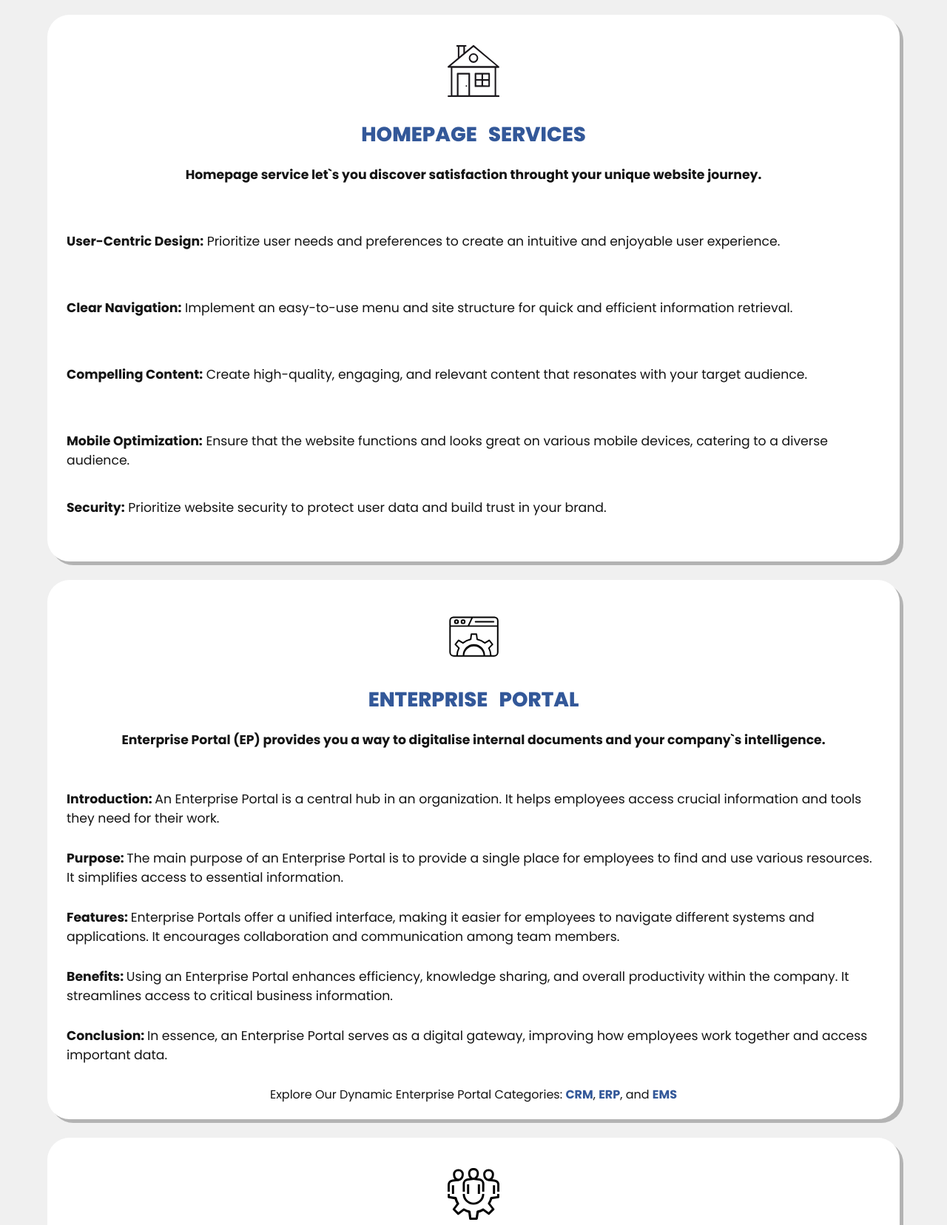
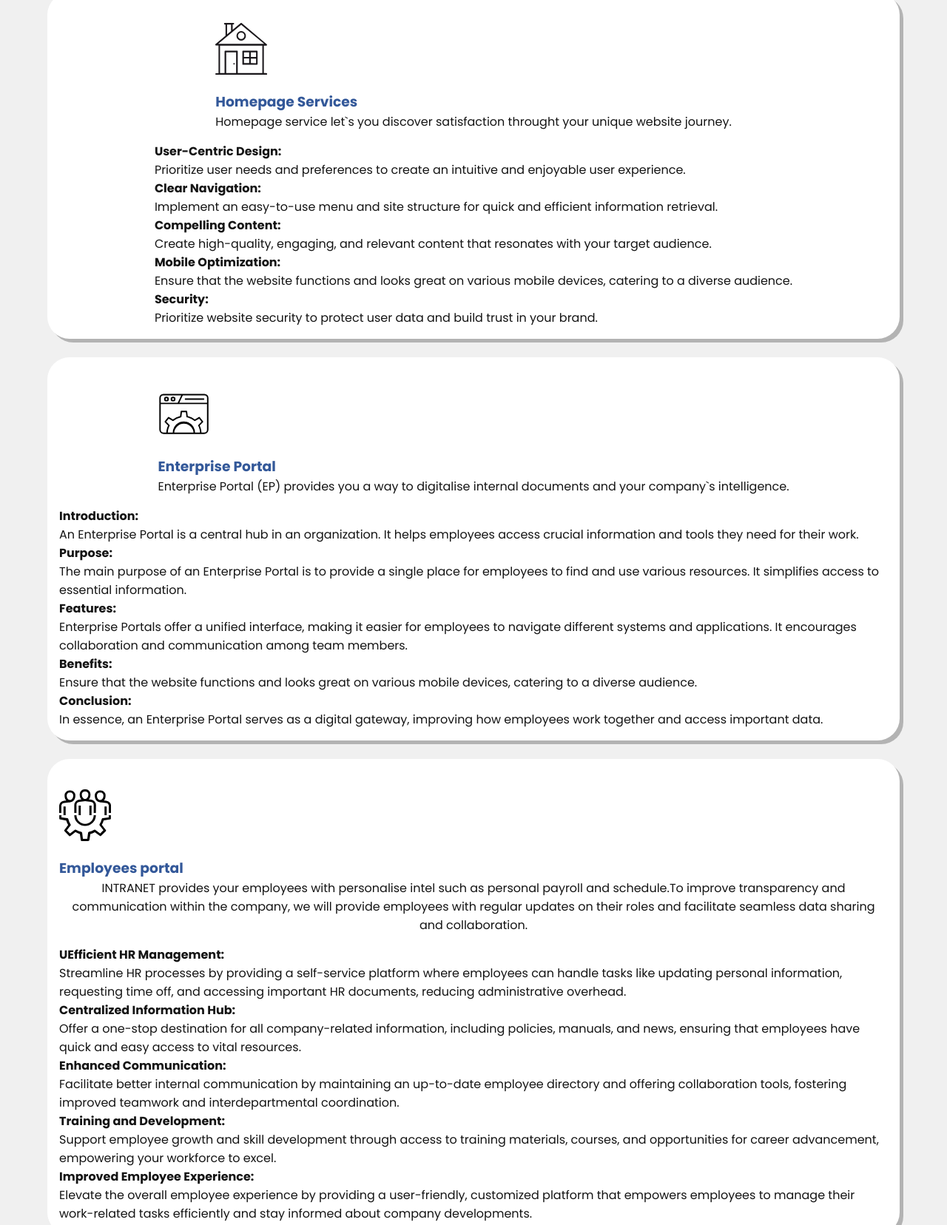
Before and after one commit to Juan-Valenz/tich-html, a website: page src/en/services/index.html in a window 1280 px wide. Shown: the part 945-2601 px from the top of the page at 74% size. Drawn offline with Linux system fonts and the light colour scheme.

Commit message:
Update index.html
• Services card update

```diff
--- a/src/en/services/index.html
+++ b/src/en/services/index.html
@@ -81,9 +81,9 @@
 
     <section id="services">
       <h2>Services</h2>
-      <p></p>
       <div class="cards">
         <article class="card">
+          <header>
             <svg xmlns="http://www.w3.org/2000/svg" viewBox="0 0 48 48">
               <g fill="#1a171b">
                 <path
@@ -93,77 +93,126 @@
                 <circle cx="17.4" cy="37.9" r=".7" />
               </g>
             </svg>
-          <div class="content">
             <h3>Homepage Services</h3>
+            <p>
+              Homepage service let`s you discover satisfaction throught your unique website journey.
+            </p>
+          </header>
           <main>
-
-              <p class="service">
-                <span>Homepage service let`s you discover satisfaction throught your unique website journey. </span>
-              </p>
-              <p>
-                <span>User-Centric Design:</span> Prioritize user needs and preferences to create an intuitive and
+            <div>
+              <header>
+                <h4>User-Centric Design:</h4>
+              </header>
+              <main>
+                Prioritize user needs and preferences to create an intuitive and
                 enjoyable user experience.
-              </p>
-              <p>
-                <span>Clear Navigation:</span> Implement an easy-to-use menu and site structure for quick and efficient
-                information retrieval.
-              </p>
-              <p>
-                <span>Compelling Content:</span> Create high-quality, engaging, and relevant content that resonates with
-                your target audience.
-              </p>
-              <p>
-                <span> Mobile Optimization:</span> Ensure that the website functions and looks great on various mobile
-                devices, catering to a diverse audience.
-              </p>
-              <p>
-                <span>Security:</span> Prioritize website security to protect user data and build trust in your brand.
-              </p>
               </main>
             </div>
+            <div>
+              <header>
+                <h4>Clear Navigation: </h4>
+              </header>
+              <main>
+                Implement an easy-to-use menu and site structure for quick and efficient information retrieval.
+              </main>
+            </div>
+            <div>
+              <header>
+                <h4>Compelling Content: </h4>
+              </header>
+              <main>
+                Create high-quality, engaging, and relevant content that resonates with your target audience.
+              </main>
+            </div>
+            <div>
+              <header>
+                <h4>Mobile Optimization: </h4>
+              </header>
+              <main>
+                Ensure that the website functions and looks great on various mobile devices, catering to a diverse
+                audience.
+              </main>
+            </div>
+            <div>
+              <header>
+                <h4>Security: </h4>
+              </header>
+              <main>
+                Prioritize website security to protect user data and build trust in your brand.
+              </main>
+            </div>
+          </main>
         </article>
 
         <article class="card">
+          <header>
             <svg xmlns="http://www.w3.org/2000/svg" viewBox="0 0 126 126">
               <path
                 d="M114 15.3H14A9.8 9.8 0 0 0 4.2 25v77A10.8 10.8 0 0 0 15 112.8h98a10.8 10.8 0 0 0 10.8-10.8V25a9.8 9.8 0 0 0-9.8-9.8zm6.3 9.7v11.7H52.8l8.5-18H114a6.3 6.3 0 0 1 6.3 6.3zM14 18.7h43.5l-8.5 18H7.7V25a6.3 6.3 0 0 1 6.3-6.3zm15 72-7.9-8 6-7.3 9.4 5.8a1.8 1.8 0 0 0 2-.1 39.2 39.2 0 0 1 18-8.6A1.8 1.8 0 0 0 58 71l1.4-11.1h9.4l1.4 11a1.8 1.8 0 0 0 1.4 1.6 39.2 39.2 0 0 1 18 8.6 1.8 1.8 0 0 0 2 .1l9.5-5.8 5.9 7.3-7.8 8a1.7 1.7 0 0 0-.3 2 38.9 38.9 0 0 1 4.4 16.5H91a27 27 0 0 0-54 0H24.8a38.9 38.9 0 0 1 4.5-16.5 1.7 1.7 0 0 0-.4-2zm58.5 18.6h-47a23.6 23.6 0 0 1 47 0zm25.5 0h-6.3a42.2 42.2 0 0 0-4.3-17l8-8.2a1.7 1.7 0 0 0 .2-2.3l-7.9-9.8a1.7 1.7 0 0 0-2.3-.4l-9.7 6a42.8 42.8 0 0 0-17.3-8.3L72 57.9a1.8 1.8 0 0 0-1.7-1.5H57.7a1.8 1.8 0 0 0-1.7 1.5l-1.4 11.4a42.8 42.8 0 0 0-17.3 8.3l-9.7-6a1.7 1.7 0 0 0-2.3.4l-7.9 9.8a1.7 1.7 0 0 0 .1 2.3l8 8.2a42.2 42.2 0 0 0-4.2 17H15a7.3 7.3 0 0 1-7.3-7.3V40.2h112.5V102a7.3 7.3 0 0 1-7.2 7.3z" />
               <path
                 d="M21.6 33.5a5.8 5.8 0 1 0-5.8-5.8 5.8 5.8 0 0 0 5.8 5.8zm0-8a2.3 2.3 0 1 1-2.3 2.2 2.3 2.3 0 0 1 2.3-2.2zm16 8a5.8 5.8 0 1 0-5.7-5.8 5.8 5.8 0 0 0 5.7 5.8zm0-8a2.3 2.3 0 1 1-2.2 2.2 2.3 2.3 0 0 1 2.2-2.2zm30 4h44.7a1.8 1.8 0 0 0 0-3.5H67.5a1.8 1.8 0 0 0 0 3.5z" />
             </svg>
-          <div class="content">
             <h3>Enterprise Portal</h3>
-            <p class="service">
-              <span>Enterprise Portal (EP) provides you a way to digitalise internal documents and
-                your company`s intelligence.
-              </span>
+            <p>
+              Enterprise Portal (EP) provides you a way to digitalise internal documents and your company`s
+              intelligence.
             </p>
-            <p>
-              <span>Introduction: </span>An Enterprise Portal is a central hub in an organization. It helps employees
-              access crucial information and tools they need for their work.
-            </p>
-            <p>
-              <span>Purpose: </span> The main purpose of an Enterprise Portal is to provide a single place for employees
-              to find and use various resources. It simplifies access to essential information.
-            </p>
-            <p>
-              <span>Features: </span>Enterprise Portals offer a unified interface, making it easier for employees to
-              navigate different systems and applications. It encourages collaboration and communication among team
-              members.
-            </p>
-            <p>
-              <span>Benefits: </span>Using an Enterprise Portal enhances efficiency, knowledge sharing, and overall
-              productivity within the company. It streamlines access to critical business information.
-            </p>
-            <p>
-              <span>Conclusion: </span>In essence, an Enterprise Portal serves as a digital gateway, improving how
-              employees work together and access important data.
-            </p>
-            <div class="features">Explore Our Dynamic Enterprise Portal Categories: <a href="">CRM</a>, <a
-                href="">ERP</a>, and <a href="">EMS</a></div>
+          </header>
+          <main>
+            <div>
+              <header>
+                <h4>
+                  Introduction:
+                </h4>
+              </header>
+              <main>
+                An Enterprise Portal is a central hub in an organization. It helps employees access crucial
+                information and tools they need for their work.
+              </main>
             </div>
+            <div>
+              <header>
+                <h4>Purpose: </h4>
+              </header>
+              <main>
+                The main purpose of an Enterprise Portal is to provide a single place for employees to find and use
+                various resources. It simplifies access to essential information.
+              </main>
+            </div>
+            <div>
+              <header>
+                <h4>Features: </h4>
+              </header>
+              <main>
+                Enterprise Portals offer a unified interface, making it easier for employees to navigate different
+                systems and applications. It encourages collaboration and communication among team members.
+              </main>
+            </div>
+            <div>
+              <header>
+                <h4>Benefits: </h4>
+              </header>
+              <main>
+                Ensure that the website functions and looks great on various mobile devices, catering to a diverse
+                audience.
+              </main>
+            </div>
+
+            <div>
+              <header>
+                <h4>Conclusion: </h4>
+              </header>
+              <main>
+                In essence, an Enterprise Portal serves as a digital gateway, improving how employees work together
+                and access important data.
+              </main>
+            </div>
+          </main>
+
         </article>
 
         <article class="card">
+          <header>
             <svg xmlns="http://www.w3.org/2000/svg" viewBox="0 0 48 48">
               <defs />
               <g id="prefix__Layer_2" data-name="Layer 2">
@@ -188,40 +237,64 @@
                 </g>
               </g>
             </svg>
-          <div class="content">
             <h3>Employees portal</h3>
-            <p class="service">
-              <span>INTRANET provides your employees with personalise intel such as personal payroll and
-                schedule.To improve transparency and communication within the company, we will
-                provide employees with regular updates on their roles and facilitate
-                seamless data sharing and collaboration.</span>
+            <p>
+              INTRANET provides your employees with personalise intel such as personal payroll and schedule.To improve
+              transparency and communication within the company, we will provide employees with regular updates on
+              their
+              roles and facilitate seamless data sharing and collaboration.
             </p>
-            <p>
-              <span>Efficient HR Management: </span>Streamline HR processes by providing a self-service platform where
-              employees can handle tasks like updating personal information, requesting time off, and accessing
-              important HR documents, reducing administrative overhead.
-            </p>
-            <p>
-              <span>Centralized Information Hub: </span>Offer a one-stop destination for all company-related
-              information,
-              including policies, manuals, and news, ensuring that employees have quick and easy access to vital
-              resources.
-            </p>
-            <p>
-              <span>Enhanced Communication: </span>Facilitate better internal communication by maintaining an up-to-date
-              employee directory and offering collaboration tools, fostering improved teamwork and interdepartmental
-              coordination.
-            </p>
-            <p>
-              <span>Training and Development: </span>Support employee growth and skill development through access to
-              training materials, courses, and opportunities for career advancement, empowering your workforce to excel.
-            </p>
-            <p>
-              <span>Improved Employee Experience: </span>Elevate the overall employee experience by providing a
-              user-friendly, customized platform that empowers employees to manage their work-related tasks efficiently
-              and stay informed about company developments.
-            </p>
+          </header>
+          <main>
+            <div>
+              <header>
+                <h4>UEfficient HR Management: </h4>
+              </header>
+              <main>
+                Streamline HR processes by providing a self-service platform where employees can handle tasks like
+                updating personal information, requesting time off, and accessing important HR documents, reducing
+                administrative overhead.
+              </main>
             </div>
+            <div>
+              <header>
+                <h4>Centralized Information Hub: </h4>
+              </header>
+              <main>
+                Offer a one-stop destination for all company-related information, including policies, manuals, and
+                news, ensuring that employees have quick and easy access to vital resources. </main>
+            </div>
+            <div>
+              <header>
+                <h4>
+                  Enhanced Communication:
+                </h4>
+              </header>
+              <main>
+                Facilitate better internal communication by maintaining an up-to-date employee directory and offering
+                collaboration tools, fostering improved teamwork and interdepartmental coordination. </main>
+            </div>
+            <div>
+              <header>
+                <h4>
+                  Training and Development:
+                </h4>
+              </header>
+              <main>
+                Support employee growth and skill development through access to training materials, courses, and
+                opportunities for career advancement, empowering your workforce to excel.
+              </main>
+            </div>
+            <div>
+              <header>
+                <h4>Improved Employee Experience: </h4>
+              </header>
+              <main>
+                Elevate the overall employee experience by providing a user-friendly, customized platform that
+                empowers employees to manage their work-related tasks efficiently and stay informed about company
+                developments. </main>
+            </div>
+          </main>
         </article>
       </div>
     </section>
```
Lines whose indentation alone changed are shown as unchanged.
